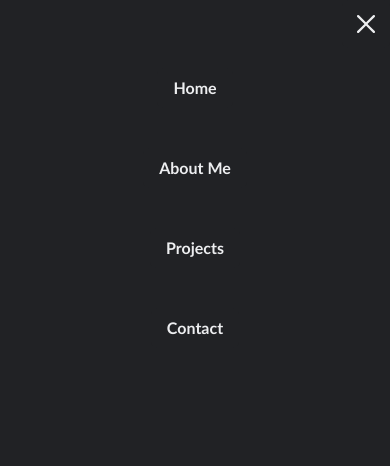
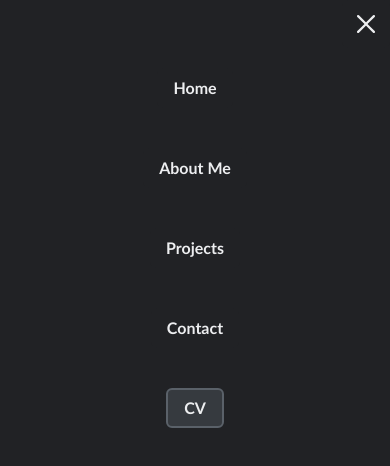
Before and after one commit to M-ams/Portfolio, a Next.js app: page / in a window 390 px wide. Both pictures are taken after a click on the button "Open Menu". Shown: the top 466 px of the page. Built offline with nearby package versions, Linux system fonts and the light colour scheme.

Commit message:
cv add on navbar

```diff
--- a/components/Navbar.tsx
+++ b/components/Navbar.tsx
@@ -98,6 +98,21 @@ function Navbar() {
               Contact
             </Button>
           </Link>
+          <Link href="/assets/cv/cv.pdf" target="_blank">
+            <Button
+              className="gg4"
+              bg="brand.border"
+              _hover={{ bg: "brand.border1" }}
+              color="brand.text2"
+              my={5}
+              w="100%"
+              size={"lg"}
+              border={"2px solid"}
+              borderColor={"brand.border3"}
+            >
+              CV
+            </Button>
+          </Link>
         </Flex>
 
         {/* Mobile */}
@@ -194,6 +209,20 @@ function Navbar() {
               Contact
             </Button>
           </Link>
+          <Link href="/assets/cv/cv.pdf" target="_blank" passHref>
+            <Button
+              _hover={{ bg: "brand.componentbghover" }}
+              bg="brand.border"
+              color={"brand.text2"}
+              aria-label="Contact"
+              my={5}
+              w="100%"
+              border={"2px solid"}
+              borderColor={"brand.border3"}
+            >
+              CV
+            </Button>
+          </Link>
         </Flex>
       </Flex>
     </Flex>
```
